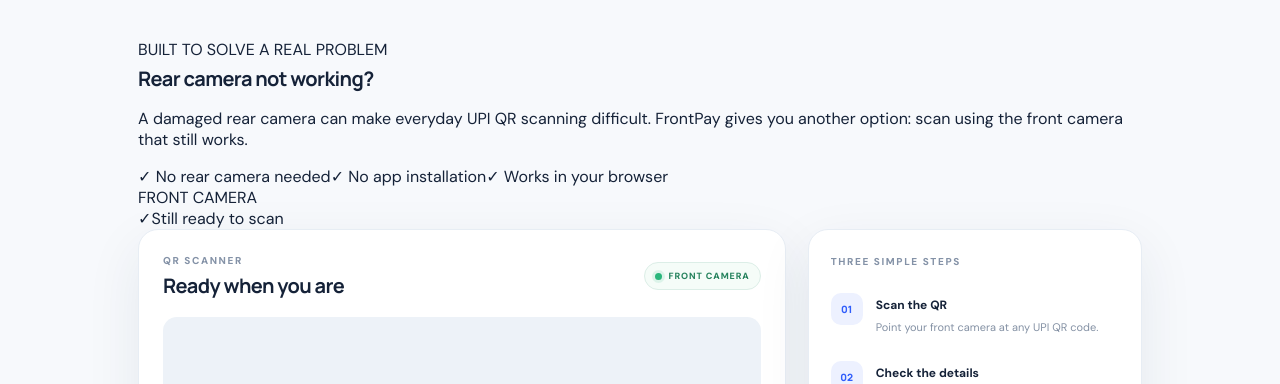
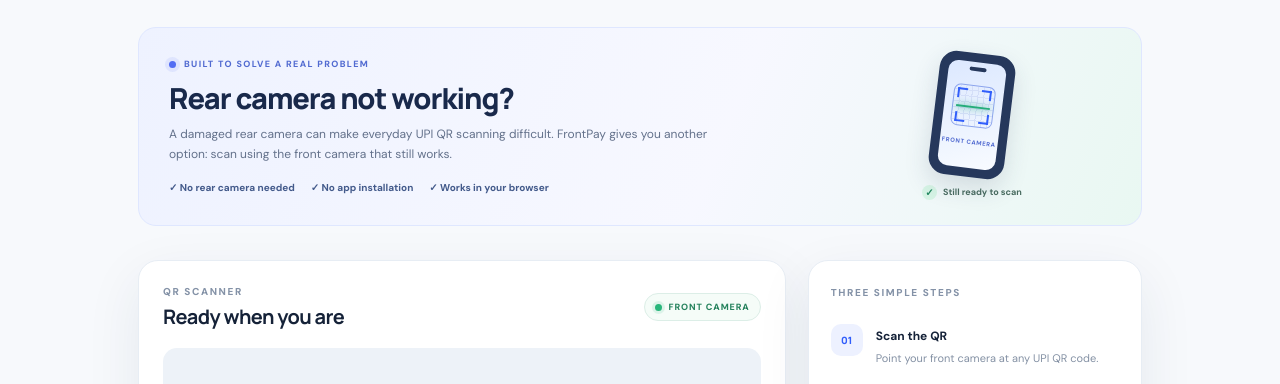
Before and after one commit to Baswaraj-Mundkar/FrontPay, a plain HTML site: page index.html in a window 1280 px wide. Shown: the part 347-731 px from the top of the page. Drawn offline with nearby package versions, Linux system fonts and the light colour scheme.

Commit message:
Style problem-focused FrontPay introduction

```diff
--- a/style.css
+++ b/style.css
@@ -69,3 +69,26 @@ footer{max-width:1060px;margin:0 auto;padding:20px 28px 28px;display:flex;justif
 .toast.show{opacity:1;transform:translate(-50%,0)}[hidden]{display:none!important}
 @media(max-width:760px){.topbar{height:64px;padding:0 18px}.shell{padding:34px 16px 22px}.intro{margin-bottom:28px}h1{letter-spacing:-1.8px}.subtitle{font-size:13px;max-width:360px}.workspace{grid-template-columns:1fr;gap:14px}.scanner-card{padding:17px;border-radius:16px}.camera-stage{height:min(68vw,340px);min-height:235px}.side-panel{display:grid;grid-template-columns:1fr}.steps-card{padding:20px}.step{margin-top:18px}.step:first-of-type{margin-top:20px}.trust-card{padding:14px}.result-card{padding:18px}.app-grid{grid-template-columns:repeat(2,1fr)}footer{padding:18px;gap:12px}.camera-pill{font-size:8px}.card-heading h2{font-size:18px}}
 @media(max-width:370px){.scanner-actions{flex-direction:column}.btn-secondary{padding:11px}.scan-tools{flex-wrap:wrap}.result-footer{gap:12px;flex-wrap:wrap}}
+
+/* Problem-led introduction */
+.problem-banner{position:relative;overflow:hidden;display:grid;grid-template-columns:minmax(0,1.5fr) minmax(180px,.65fr);align-items:center;gap:22px;margin:-12px 0 34px;padding:25px 30px;border:1px solid #dfe7ff;border-radius:18px;background:linear-gradient(112deg,#eef2ff 0%,#f7f8ff 58%,#e9f8f2 100%)}
+.problem-copy{position:relative;z-index:1}
+.problem-eyebrow{display:flex;align-items:center;gap:8px;color:#526bd1;font-size:9px;font-weight:800;letter-spacing:.15em}
+.problem-dot{width:7px;height:7px;border-radius:50%;background:#526df3;box-shadow:0 0 0 4px #526df31a}
+.problem-banner h2{margin:11px 0 8px;font:800 clamp(21px,3vw,29px)/1.2 Manrope,sans-serif;letter-spacing:-1px;color:#19294b}
+.problem-banner p{max-width:560px;margin:0;color:#63718b;font-size:12px;line-height:1.7}
+.problem-points{display:flex;flex-wrap:wrap;gap:8px 16px;margin-top:16px}
+.problem-points span{font-size:10px;font-weight:700;color:#435a8b}
+.problem-visual{min-height:135px;display:flex;flex-direction:column;align-items:center;justify-content:center;position:relative}
+.phone-illustration{width:76px;height:124px;padding:6px;border:3px solid #26385c;border-radius:17px;background:#26385c;box-shadow:0 10px 25px #26385c25;transform:rotate(7deg)}
+.phone-screen{height:100%;border-radius:10px;background:linear-gradient(160deg,#dce8ff,#f8fbff);display:flex;flex-direction:column;align-items:center;justify-content:center;gap:11px;position:relative}
+.phone-camera{position:absolute;top:5px;width:17px;height:4px;border-radius:5px;background:#26385c}
+.phone-scan{width:42px;height:42px;position:relative;border:1px solid #8da5ed;border-radius:7px;background:repeating-linear-gradient(0deg,transparent 0 5px,#d4def8 5px 6px),repeating-linear-gradient(90deg,transparent 0 5px,#d4def8 5px 6px)}
+.phone-scan i{position:absolute;width:10px;height:10px;border:2px solid #315efb}
+.phone-scan i:nth-child(1){top:3px;left:3px;border-right:0;border-bottom:0}.phone-scan i:nth-child(2){top:3px;right:3px;border-left:0;border-bottom:0}.phone-scan i:nth-child(3){bottom:3px;left:3px;border-right:0;border-top:0}.phone-scan i:nth-child(4){bottom:3px;right:3px;border-left:0;border-top:0}
+.phone-scan b{position:absolute;top:50%;left:3px;right:3px;height:2px;background:#25ad7a;box-shadow:0 0 7px #25ad7a}
+.phone-screen>span{font-size:6px;font-weight:800;letter-spacing:.1em;color:#526bd1}
+.visual-caption{display:flex;align-items:center;gap:6px;margin-top:8px;color:#496c60;font-size:9px;font-weight:700}
+.visual-check{display:grid;place-items:center;width:15px;height:15px;border-radius:50%;background:#d6f4e5;color:#21885f;font-size:10px}
+@media(max-width:760px){.problem-banner{grid-template-columns:1fr;gap:6px;margin:-4px 0 24px;padding:21px 20px}.problem-visual{position:absolute;right:15px;top:18px;opacity:.9;transform:scale(.82);transform-origin:top right}.problem-copy{padding-right:78px}.problem-banner p{font-size:11px}.problem-points{gap:7px 12px}.problem-points span{font-size:9px}}
+@media(max-width:370px){.problem-visual{right:7px;transform:scale(.68);opacity:.7}.problem-copy{padding-right:55px}}
```
